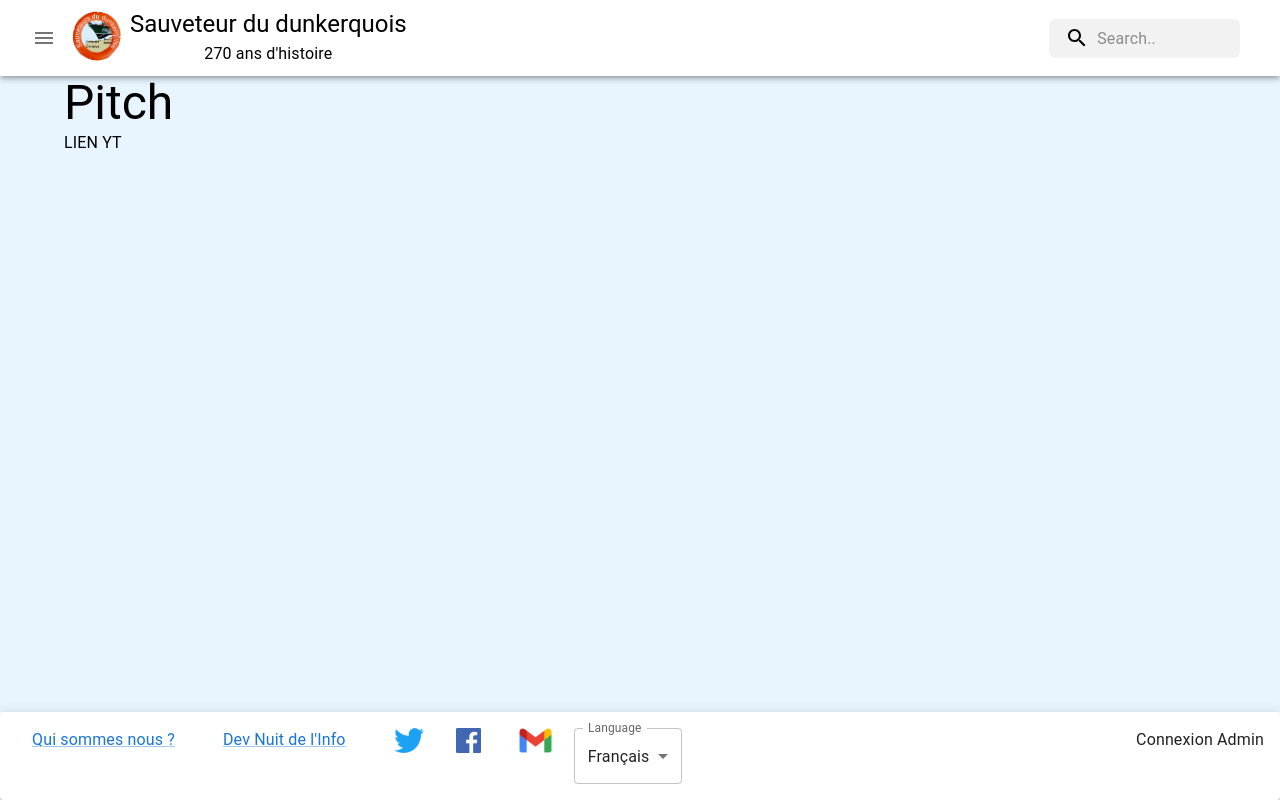
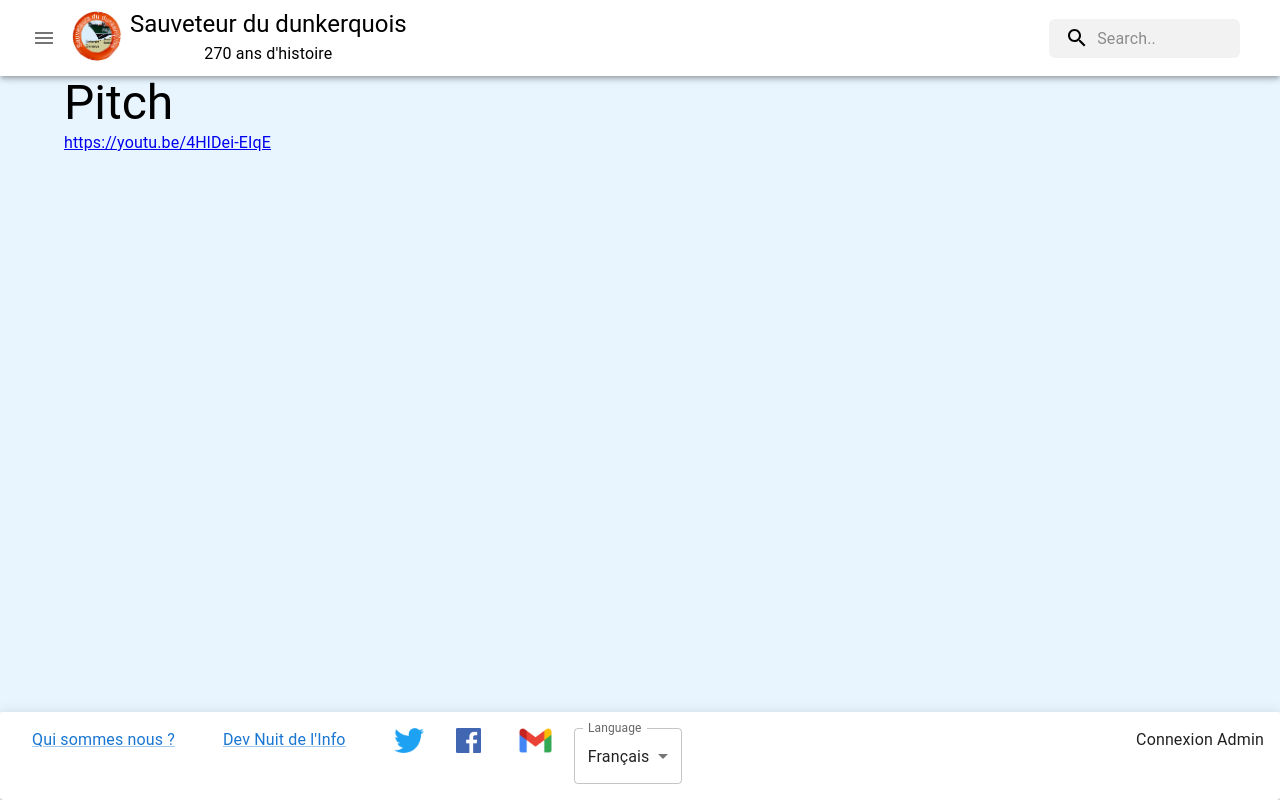
Before and after one commit to LesCop1/ndi-2021, a React (Create React App) app: page /pitch in a window 1280 px wide. Built offline with nearby package versions, Linux system fonts and the light colour scheme.

Commit message:
Added Pitch defi

```diff
--- a/src/pages/Pitch.tsx
+++ b/src/pages/Pitch.tsx
@@ -6,7 +6,9 @@ const Pitch: React.FC = () => (
   <MainLayout>
     <Container>
       <Typography variant="h3">Pitch</Typography>
-      <Typography>LIEN YT</Typography>
+      <Typography>
+        <a href="https://youtu.be/4HlDei-EIqE">https://youtu.be/4HlDei-EIqE</a>
+      </Typography>
     </Container>
   </MainLayout>
 );
```
